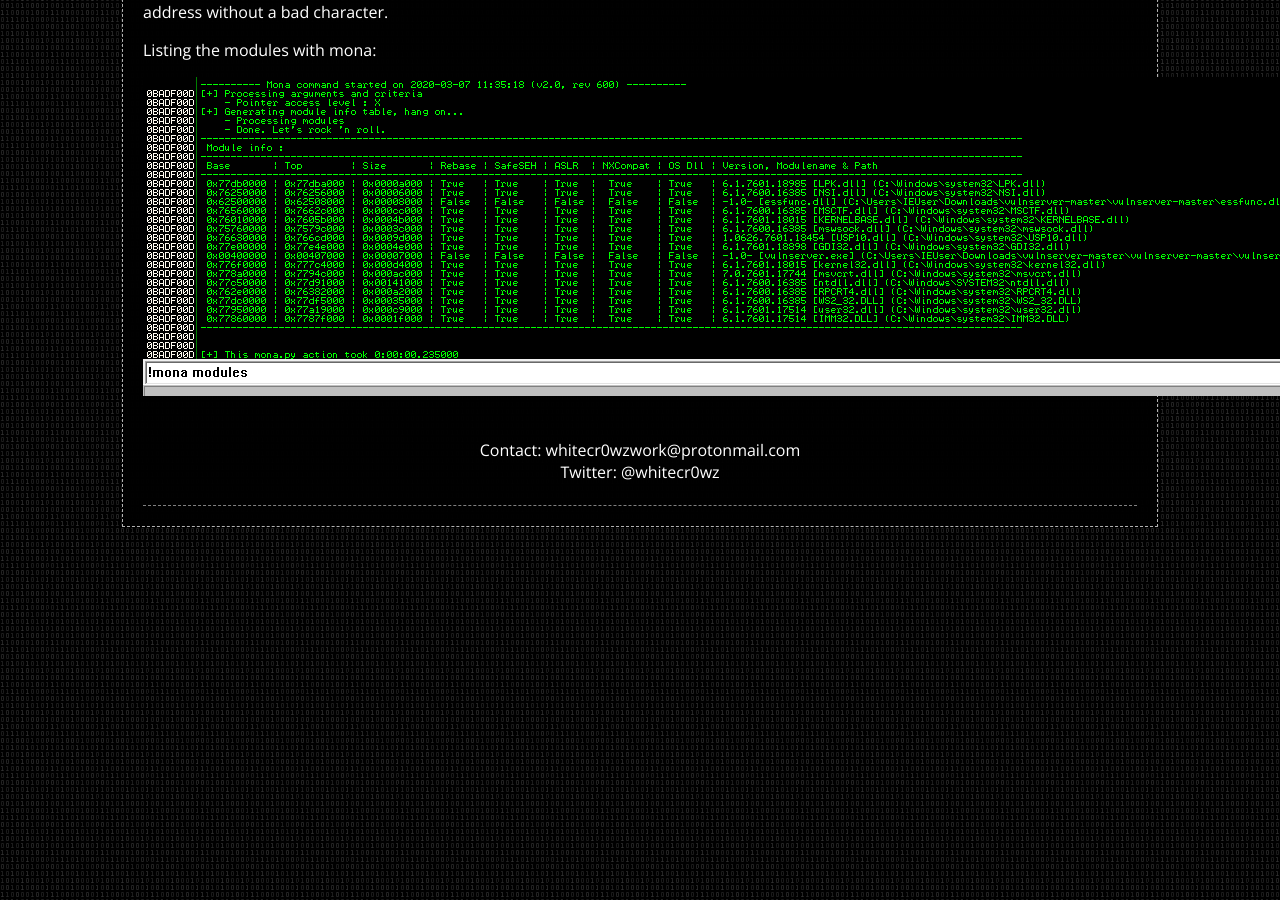
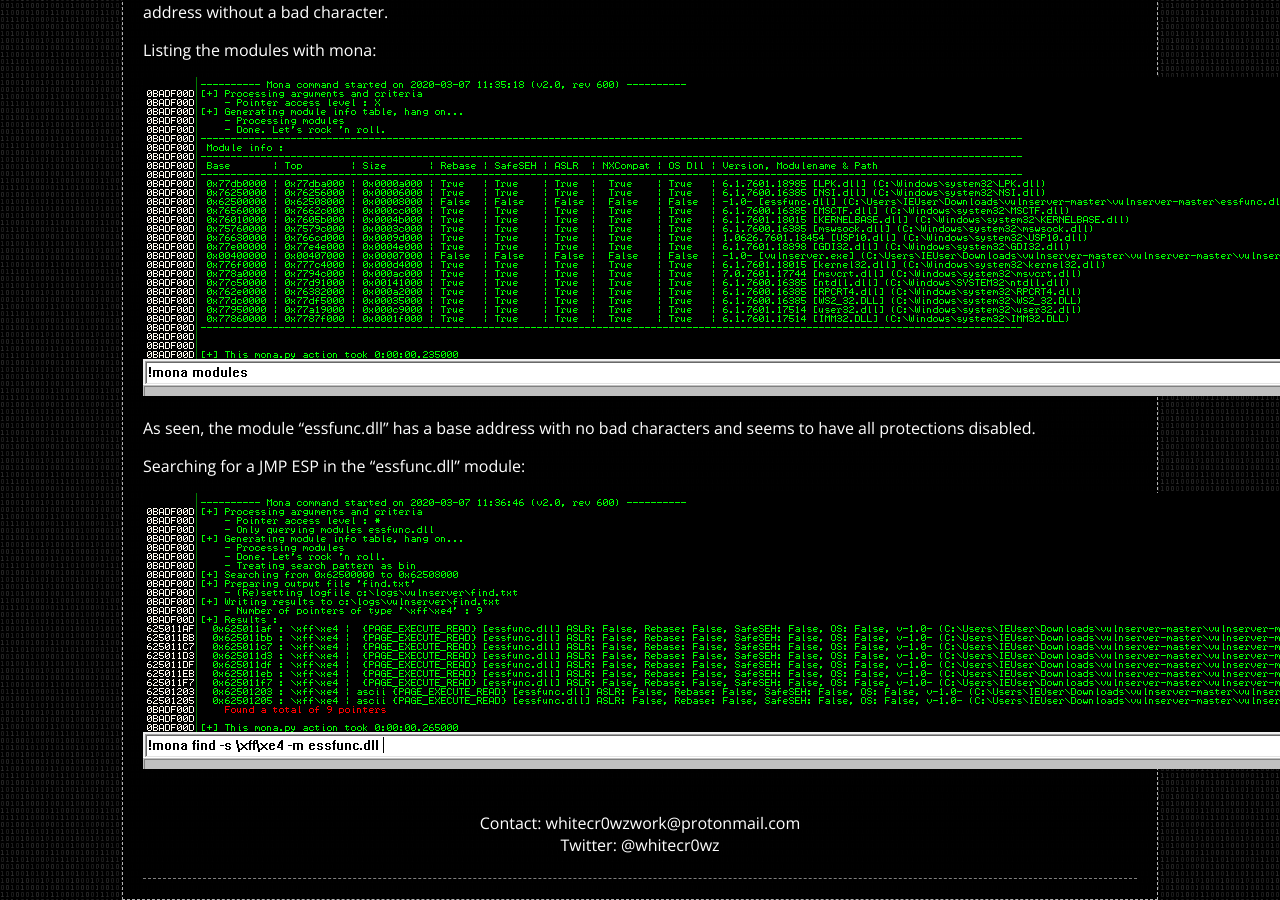
Before and after one commit to whitecr0wz/whitecr0wz.github.io, a Jekyll site: the page built from _posts/posts/2020-03-08-Exploiting-Stack-Overflows-On-Windows.md, in a window 1280 px wide and 900 px high, scrolled down 9742 px. Built offline with Jekyll 4.4.1, drawn with Linux system fonts in a browser that asks for light colours.

Commit message:
Update 2020-03-08-Exploiting-Stack-Overflows-On-Windows.md

```diff
--- a/_posts/posts/2020-03-08-Exploiting-Stack-Overflows-On-Windows.md
+++ b/_posts/posts/2020-03-08-Exploiting-Stack-Overflows-On-Windows.md
@@ -172,3 +172,9 @@ Once that the opcode is already known, it is needed to find a module that does n
 Listing the modules with mona:
 
 ![](/assets/img/Stack/19.png)
+
+As seen, the module "essfunc.dll" has a base address with no bad characters and seems to have all protections disabled.
+
+Searching for a JMP ESP in the "essfunc.dll" module:
+
+![](/assets/img/Stack/23.png)
```
